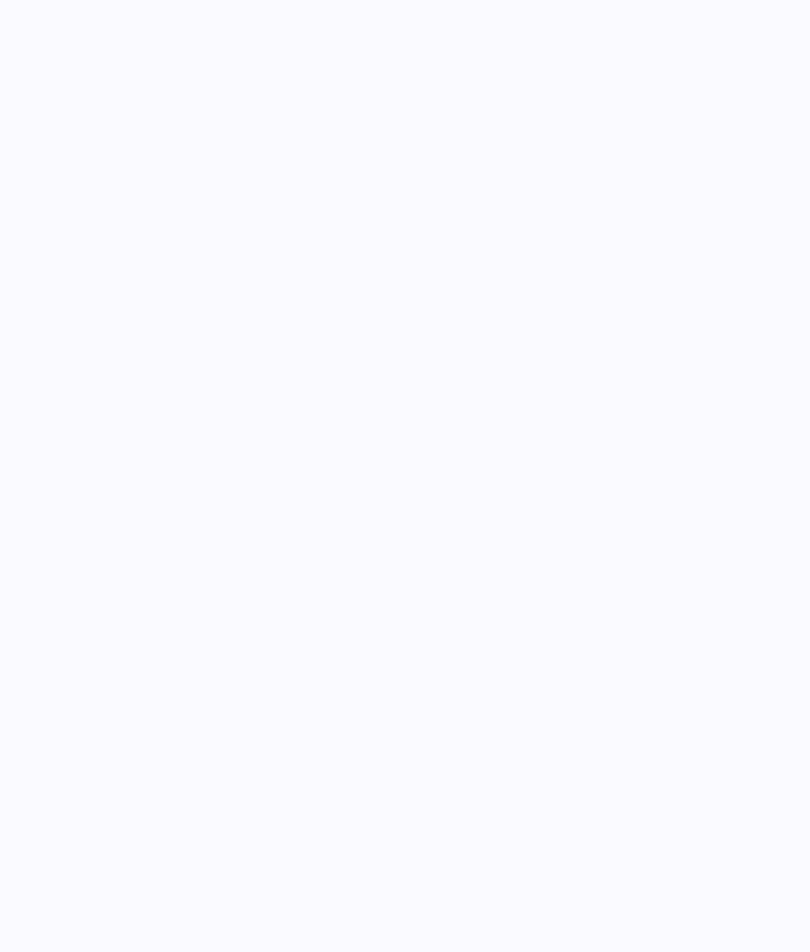
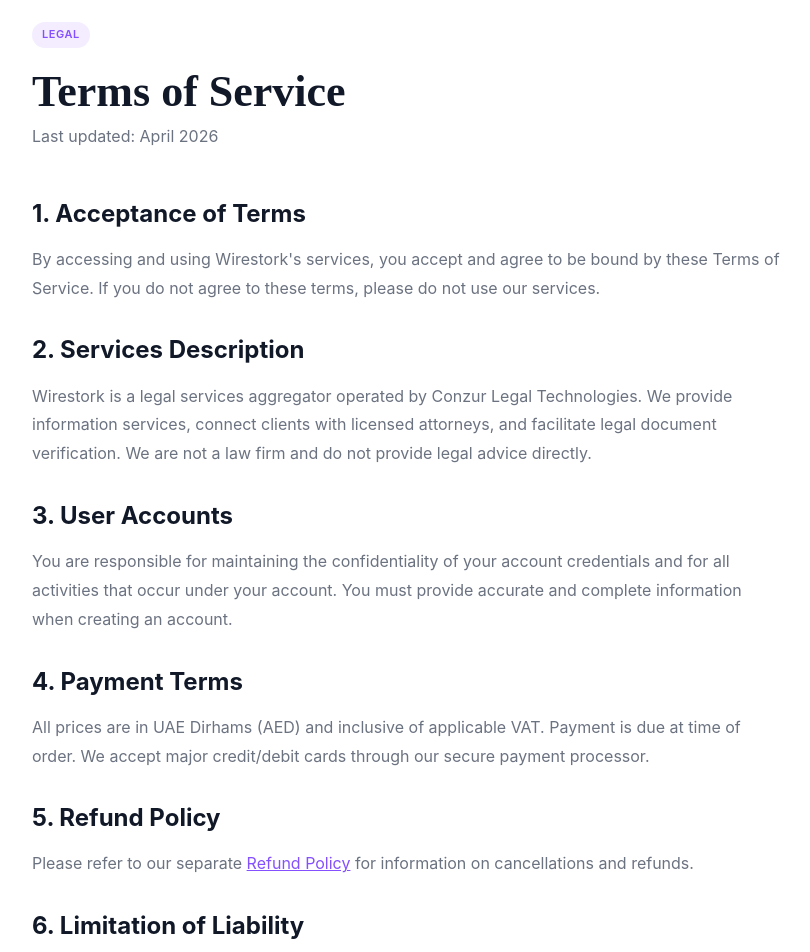
Before and after one commit to followjees/wirestork-next, a Next.js app: page /terms-of-service in a window 1280 px wide. Before the commit this address had no page. Shown: the part 80-1032 px from the top of the page, without its empty margins (232-1042 px from the left). Before the commit the page ends 800 px from the top, so only its background shows below. Built offline with nearby package versions, Linux system fonts and the light colour scheme.

Commit message:
feat: Terms of Service page

```diff
--- /dev/null
+++ b/app/(marketing)/terms-of-service/page.tsx
@@ -0,0 +1,34 @@
+import type { Metadata } from "next";
+
+export const metadata: Metadata = {
+  title: "Terms of Service — Wirestork",
+  description: "Wirestork terms of service governing the use of our legal intelligence platform.",
+};
+
+export default function TermsPage() {
+  return (
+    <div style={{ paddingTop: 100, paddingBottom: 80, background: "white" }}>
+      <div className="container-sm">
+        <div className="badge badge-brand" style={{ marginBottom: 20 }}>Legal</div>
+        <h1 className="display" style={{ fontSize: 44, marginBottom: 8 }}>Terms of Service</h1>
+        <p style={{ color: "var(--muted)", marginBottom: 48 }}>Last updated: April 2026</p>
+        <div className="prose">
+          <h2>1. Acceptance of Terms</h2>
+          <p>By accessing and using Wirestork's services, you accept and agree to be bound by these Terms of Service. If you do not agree to these terms, please do not use our services.</p>
+          <h2>2. Services Description</h2>
+          <p>Wirestork is a legal services aggregator operated by Conzur Legal Technologies. We provide information services, connect clients with licensed attorneys, and facilitate legal document verification. We are not a law firm and do not provide legal advice directly.</p>
+          <h2>3. User Accounts</h2>
+          <p>You are responsible for maintaining the confidentiality of your account credentials and for all activities that occur under your account. You must provide accurate and complete information when creating an account.</p>
+          <h2>4. Payment Terms</h2>
+          <p>All prices are in UAE Dirhams (AED) and inclusive of applicable VAT. Payment is due at time of order. We accept major credit/debit cards through our secure payment processor.</p>
+          <h2>5. Refund Policy</h2>
+          <p>Please refer to our separate <a href="/refunds-and-cancellations">Refund Policy</a> for information on cancellations and refunds.</p>
+          <h2>6. Limitation of Liability</h2>
+          <p>Wirestork shall not be liable for any indirect, incidental, or consequential damages arising from the use of our services. Our total liability shall not exceed the amount paid for the specific service giving rise to the claim.</p>
+          <h2>7. Governing Law</h2>
+          <p>These terms are governed by the laws of the United Arab Emirates. Any disputes shall be subject to the exclusive jurisdiction of the courts of Dubai, UAE.</p>
+        </div>
+      </div>
+    </div>
+  );
+}
```
